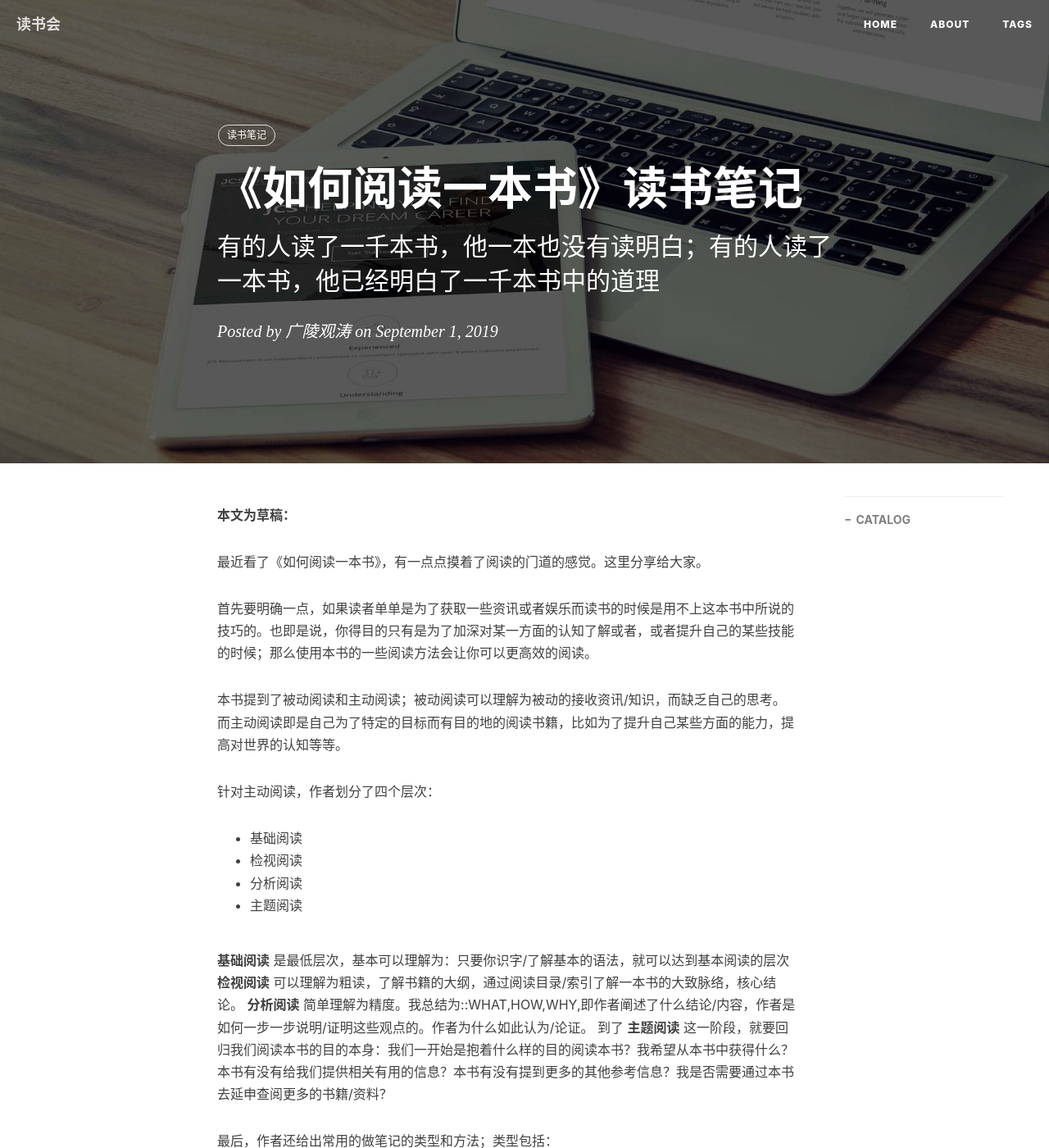
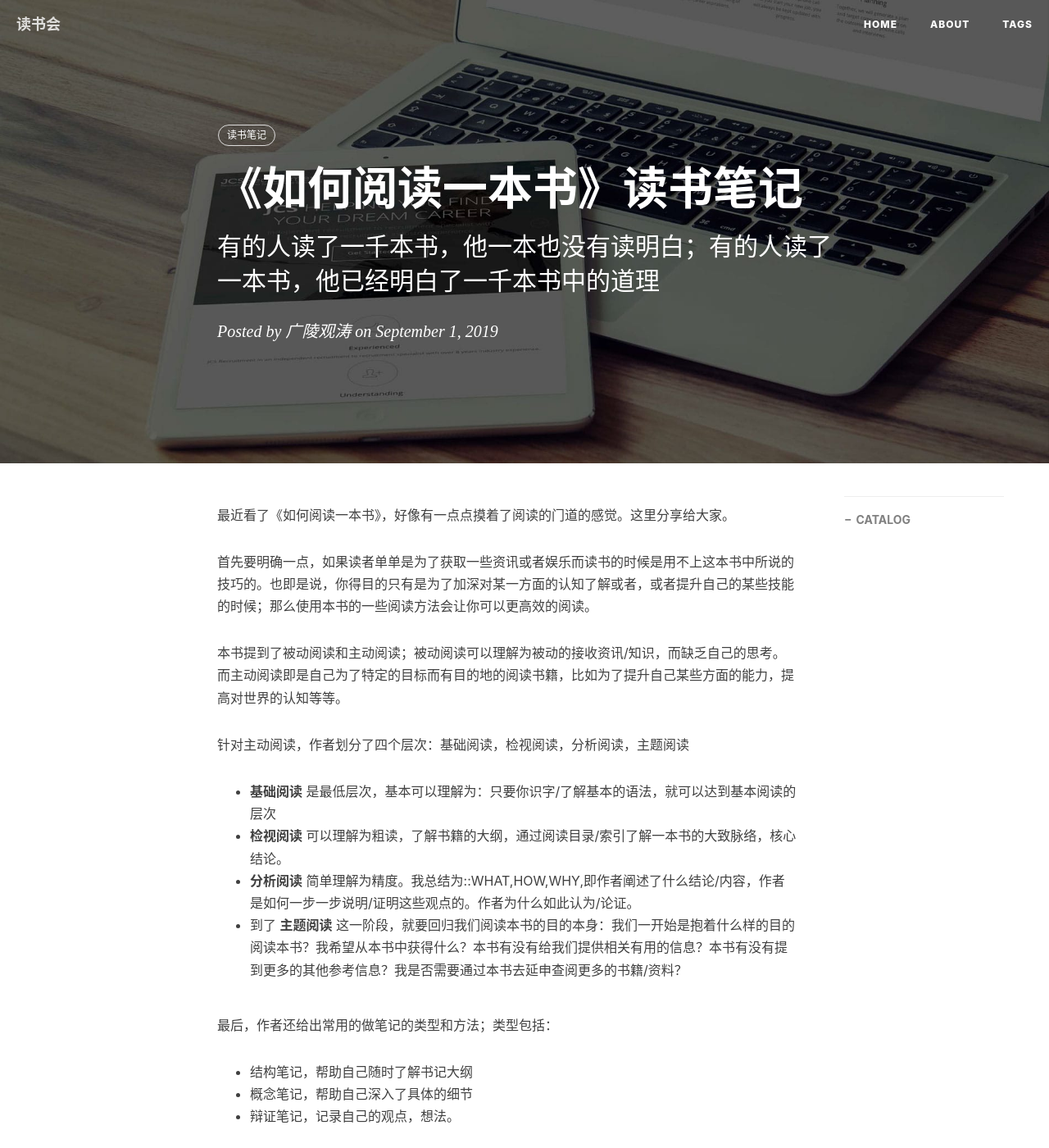
Before and after one commit to enilu-en/enilu-en.github.io, a Jekyll site: the page built from _posts/2019/2019-09-01-《如何阅读一本书》读书笔记.md, in a window 1280 px wide and 1400 px high. Shown: the whole window at 82% size. Built offline with Jekyll 4.4.1, drawn with Linux system fonts in a browser that asks for light colours; nearby versions of some CDN libraries; comment, search, counter and statistics services are not loaded; some of the changed text lies outside the part shown.

Commit message:
Change article

```diff
--- a/_posts/2019/2019-09-01-《如何阅读一本书》读书笔记.md
+++ b/_posts/2019/2019-09-01-《如何阅读一本书》读书笔记.md
@@ -10,26 +10,18 @@ tags:
     - 读书笔记
 ---
 
-**本文为草稿：**
-
-
-
-最近看了《如何阅读一本书》，有一点点摸着了阅读的门道的感觉。这里分享给大家。
+最近看了《如何阅读一本书》，好像有一点点摸着了阅读的门道的感觉。这里分享给大家。
 
 首先要明确一点，如果读者单单是为了获取一些资讯或者娱乐而读书的时候是用不上这本书中所说的技巧的。也即是说，你得目的只有是为了加深对某一方面的认知了解或者，或者提升自己的某些技能的时候；那么使用本书的一些阅读方法会让你可以更高效的阅读。
 
 本书提到了被动阅读和主动阅读；被动阅读可以理解为被动的接收资讯/知识，而缺乏自己的思考。而主动阅读即是自己为了特定的目标而有目的地的阅读书籍，比如为了提升自己某些方面的能力，提高对世界的认知等等。
 
-针对主动阅读，作者划分了四个层次：
-- 基础阅读
-- 检视阅读
-- 分析阅读
-- 主题阅读
+针对主动阅读，作者划分了四个层次：基础阅读，检视阅读，分析阅读，主题阅读
 
-**基础阅读** 是最低层次，基本可以理解为：只要你识字/了解基本的语法，就可以达到基本阅读的层次
-**检视阅读** 可以理解为粗读，了解书籍的大纲，通过阅读目录/索引了解一本书的大致脉络，核心结论。
-**分析阅读** 简单理解为精度。我总结为::WHAT,HOW,WHY,即作者阐述了什么结论/内容，作者是如何一步一步说明/证明这些观点的。作者为什么如此认为/论证。
-到了 **主题阅读** 这一阶段，就要回归我们阅读本书的目的本身：我们一开始是抱着什么样的目的阅读本书？我希望从本书中获得什么？本书有没有给我们提供相关有用的信息？本书有没有提到更多的其他参考信息？我是否需要通过本书去延申查阅更多的书籍/资料？
+- **基础阅读** 是最低层次，基本可以理解为：只要你识字/了解基本的语法，就可以达到基本阅读的层次
+- **检视阅读** 可以理解为粗读，了解书籍的大纲，通过阅读目录/索引了解一本书的大致脉络，核心结论。
+- **分析阅读** 简单理解为精度。我总结为::WHAT,HOW,WHY,即作者阐述了什么结论/内容，作者是如何一步一步说明/证明这些观点的。作者为什么如此认为/论证。
+- 到了 **主题阅读** 这一阶段，就要回归我们阅读本书的目的本身：我们一开始是抱着什么样的目的阅读本书？我希望从本书中获得什么？本书有没有给我们提供相关有用的信息？本书有没有提到更多的其他参考信息？我是否需要通过本书去延申查阅更多的书籍/资料？
 
 最后，作者还给出常用的做笔记的类型和方法；类型包括：
 - 结构笔记，帮助自己随时了解书记大纲
```
Also changed, not shown: other parts of _posts/2019/2019-09-01-《如何阅读一本书》读书笔记.md (+4 -0 lines).
